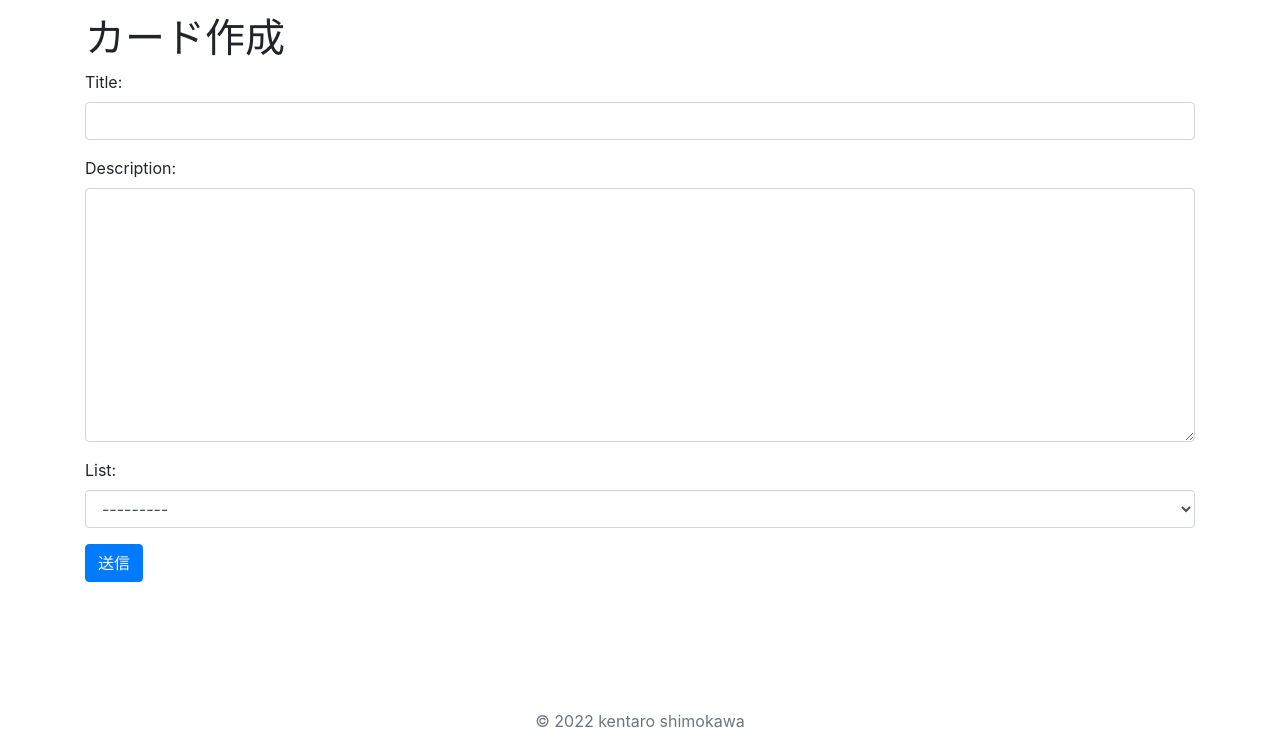
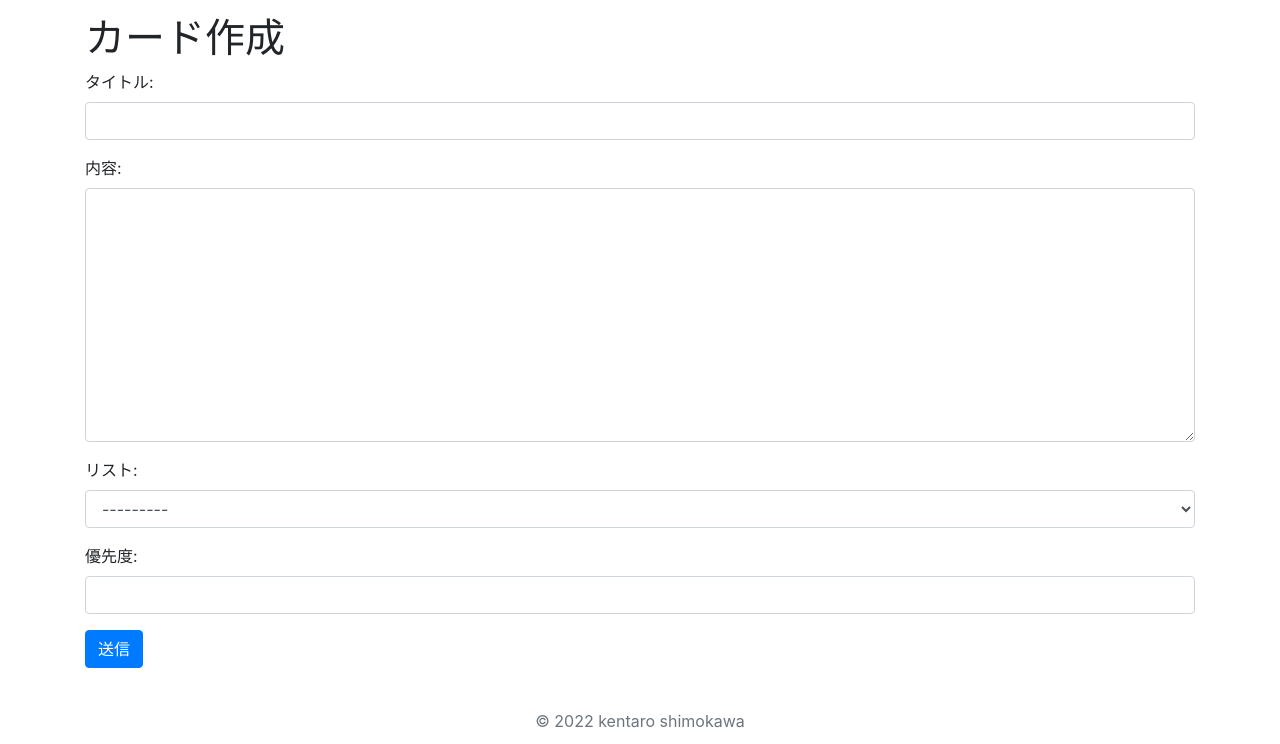
Before and after one commit to radkmb/Django-trello, a Django app: page /todo/cards/create/ in a window 1280 px wide. Shown: the part 56-800 px from the top of the page. Run offline with Django 4.2, Linux system fonts and the light colour scheme; a user stored in the database is signed in; data comes from the database, SQL or seed files in the repository; both versions use the stored data as it was after the commit; some libraries are stand-ins or nearby versions.

Commit message:
orderを優先度としてformに追加

```diff
--- a/todo/forms.py
+++ b/todo/forms.py
@@ -35,7 +35,8 @@ class CardForm(forms.ModelForm):
 
     class Meta:
         model = Card
-        fields = ("title", "description", "list")
+        fields = ("title", "description", "list", "order")
+        labels = {'title':'タイトル', 'description':'内容', 'list':'リスト', 'order':'優先度',}
 
 class CardCreateFromHomeForm(forms.ModelForm):
 
@@ -46,7 +47,8 @@ class CardCreateFromHomeForm(forms.ModelForm):
 
     class Meta:
         model = Card
-        fields = ("title", "description",)
+        fields = ("title", "description", "order")
+        labels = {'title':'タイトル', 'description':'内容', 'order':'優先度',}
 
 class CardUpdateForm(forms.ModelForm):
 
@@ -57,4 +59,5 @@ class CardUpdateForm(forms.ModelForm):
 
     class Meta:
         model = Card
-        fields = ("title", "description", "list")
+        fields = ("title", "description", "list", "order")
+        labels = {'title':'タイトル', 'description':'内容', 'list':'リスト', 'order':'優先度',}
--- a/todo/templates/todo/cards/detail.html
+++ b/todo/templates/todo/cards/detail.html
@@ -10,6 +10,8 @@
 		<dd class="col-sm-9">{{ card.description }}</dd>
 		<dt class="col-sm-3">リスト名</dt>
 		<dd class="col-sm-9">{{ card.list.title }}</dd>
+		<dt class="col-sm-3">優先順位</dt>
+		<dd class="col-sm-9">{{ card.order }}</dd>
 		<dt class="col-sm-3">ユーザー名</dt>
 		<dd class="col-sm-9">{{ card.user.username }}</dd>
 	</dl>
```
Also changed, not shown: db.sqlite3.
